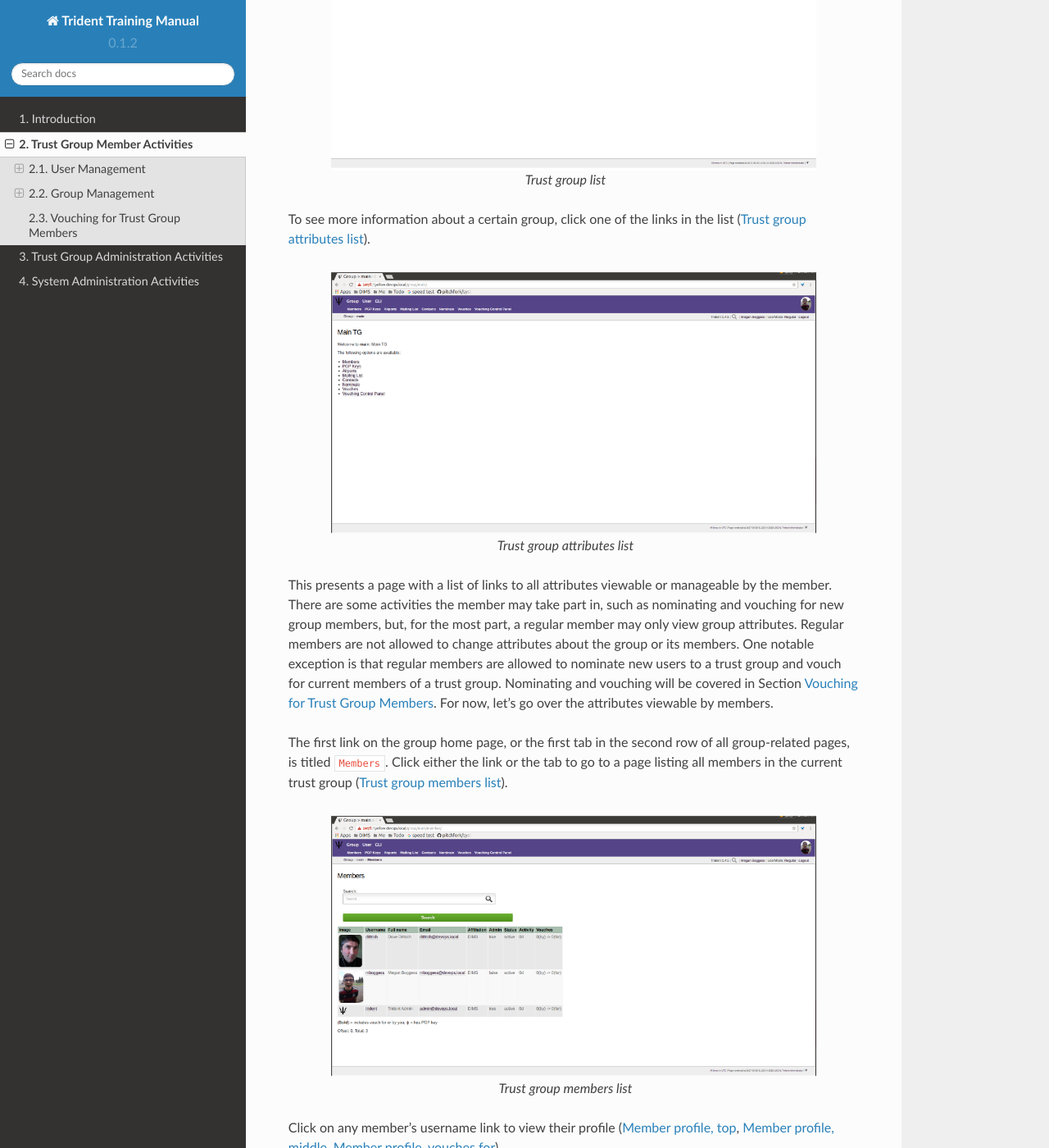
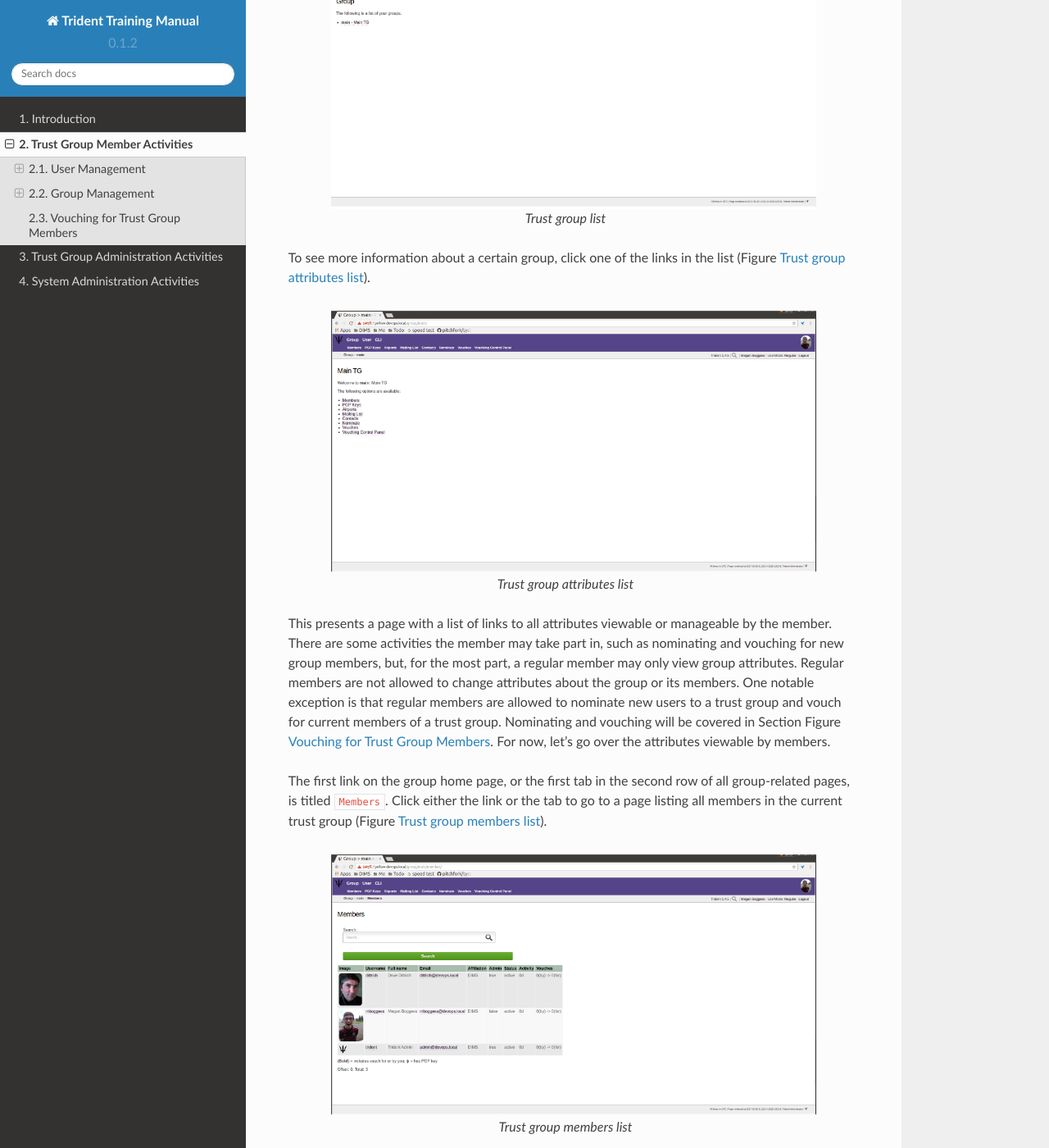
Before and after one commit to uw-dims/trident-training-manual, a Sphinx documentation site: the page built from docs/source/memberlifecycle.rst, in a window 1280 px wide and 1400 px high, scrolled down 12957 px. Shown: the whole window at 82% size. Built offline with Sphinx 7.4.7 and the Read the Docs theme 2.0.0, drawn with Linux system fonts in a browser that asks for light colours; pages that are not in the unit, such as notebooks, are missing from menus; some of the changed text lies outside the part shown.

Commit message:
Clarify that references are figures.

```diff
--- a/docs/source/memberlifecycle.rst
+++ b/docs/source/memberlifecycle.rst
@@ -91,7 +91,7 @@ at the top of any user-related page or in the list of links
 found on a user's home page. This section covers these
 actions.
 
-The ``Details`` page (:ref:`userDetails`) is a place to add
+The ``Details`` page (Figure :ref:`userDetails`) is a place to add
 any other details that don't conform to the profile.
 Currently, the only detail type is a callsign.
 
@@ -105,11 +105,11 @@ Currently, the only detail type is a callsign.
 
 ..
 
-The ``Languages`` page (:ref:`userLanguageChoose`) is the
+The ``Languages`` page (Figure :ref:`userLanguageChoose`) is the
 place to add languages a member knows and her skill level
-(:ref:`userLanguageSkill`) at that language. Click the
+(Figure :ref:`userLanguageSkill`) at that language. Click the
 ``Add Language`` button to add a new language
-(:ref:`userLanguageUpdated`).
+(Figure :ref:`userLanguageUpdated`).
 
 .. _userLanguageChoose:
 
@@ -141,7 +141,7 @@ place to add languages a member knows and her skill level
 
 ..
 
-The ``Username`` page (:ref:`userUsername`) allows a member
+The ``Username`` page (Figure :ref:`userUsername`) allows a member
 to change her username.  This can affect external systems,
 so this change should be used with care and caution. Enter
 the new username in the field and use the toggle to confirm
@@ -160,12 +160,12 @@ the change before clicking the ``Change username`` button.
 Password Change
 ---------------
 
-The ``Password`` page (:ref:`userPasswordChange`) allows a
+The ``Password`` page (Figure :ref:`userPasswordChange`) allows a
 member to change her password, provided she knows her current
 password (which she should, since she is logged in already).
 When the member clicks the ``Change Password`` button, she
 is immediately logged out and must login again, with the new
-password (:ref:`userPasswordLogin`).
+password (Figure :ref:`userPasswordLogin`).
 
 .. _userPasswordChange:
 
@@ -190,7 +190,7 @@ password (:ref:`userPasswordLogin`).
 Two Factor Authentication
 -------------------------
 
-The ``2FA Tokens`` page (:ref:`user2FA`) allows a member to
+The ``2FA Tokens`` page (Figure :ref:`user2FA`) allows a member to
 add two-factor authentication tokens. Types of two-factor
 authentications include a variety of one-time passwords:
 time-based, HMAC-based, and single-use. The user must give
@@ -212,7 +212,7 @@ will show in the list of two-factor authentication tokens.
 Email Management
 ----------------
 
-The ``Email`` page (:ref:`userMainEmail`) covers a variety
+The ``Email`` page (Figure :ref:`userMainEmail`) covers a variety
 of things. It lists email addresses tied to a user's
 account, showing if each email address has a PGP key tied to
 it, whether it is verified, whether it is the recovery email
@@ -233,7 +233,7 @@ group.
 
 ..
 
-A user can edit (:ref:`userEmailEdit`) attributes about
+A user can edit (Figure :ref:`userEmailEdit`) attributes about
 email addresses associated with his account by clicking the
 ``Edit`` button in the row of the email address for which
 the edits should be made.
@@ -253,7 +253,7 @@ selected email address the recovery email address for the
 user's account.
 
 Once this is completed, the button disappears and a check
-box appears in the ``Recover`` row (:ref:`userEmailRecover`).
+box appears in the ``Recover`` row (Figure :ref:`userEmailRecover`).
 
 .. _userEmailRecover:
 
@@ -269,7 +269,7 @@ As can be seen, this is also the page where PGP keys are
 to be added, and we will cover this in the next section.
 
 Going back to the ``Email`` page shows another check box
-in the list of email address (:ref:`userConfirmRecover`).
+in the list of email address (Figure :ref:`userConfirmRecover`).
 
 .. _userConfirmRecover:
 
@@ -281,7 +281,7 @@ in the list of email address (:ref:`userConfirmRecover`).
 
 ..
 
-To add an email address (:ref:`userAddNewEmail`), type it
+To add an email address (Figure :ref:`userAddNewEmail`), type it
 in the requested field:
 
 .. _userAddNewEmail:
@@ -297,7 +297,7 @@ in the requested field:
 After clicking the ``Add Email Address`` button, the page
 will refresh with the new address in the list at the top
 of the page. Click the ``Edit`` button to make additional
-changes (:ref:`userEmailAttributes`).
+changes (Figure :ref:`userEmailAttributes`).
 
 .. _userEmailAttributes:
 
@@ -313,7 +313,7 @@ A member must verify any new email addresses he manually adds.
 Click the ``Verify`` button. This will send an email to the
 provided address. The email will contain a verification code.
 Copy and paste the code in the ``Verification Code`` field,
-and click the ``Confirm`` button (:ref:`userVerifyEmail`).
+and click the ``Confirm`` button (Figure :ref:`userVerifyEmail`).
 
 .. _userVerifyEmail:
 
@@ -327,7 +327,7 @@ and click the ``Confirm`` button (:ref:`userVerifyEmail`).
 
 Until the email address is verified, the list of email addresses
 will retain an ``In Process`` status in the ``Verify`` column
-(:ref:`userEmailStatus`).
+(Figure :ref:`userEmailStatus`).
 
 .. _userEmailStatus:
 
@@ -353,7 +353,7 @@ of the user ``mboggess``, she has two email addresses. Only
 one address can be associated with a trust group at a time.
 Since she has two email addresses, she must chose one to
 be associated with the ``main`` trust group of which she is
-a member (:ref:`userMultipleEmails`).
+a member (Figure :ref:`userMultipleEmails`).
 
 .. _userMultipleEmails:
 
@@ -370,7 +370,7 @@ to be the email address associated with the ``main`` trust
 group, the list at the top of the page changes. It now
 shows the @uw email address is associated with the ``main``
 trust group, as indicated by the ``Groups`` column in the
-list (:ref:`userEmailGroupAssoc`).
+list (Figure :ref:`userEmailGroupAssoc`).
 
 .. _userEmailGroupAssoc:
 
@@ -393,7 +393,7 @@ To download all PGP keys tied to any emails associated with
 a user's account, just click the ``Download All PGP Keys``
 tab in the second row at the top of any ``User`` page, or
 click the ``Download All PGP Keys`` link in the list of
-links on the user's home page (:ref:`userDownloadPGPKeys`).
+links on the user's home page (Figure :ref:`userDownloadPGPKeys`).
 
 .. _userDownloadPGPKeys:
 
@@ -409,7 +409,7 @@ To add PGP keys, return to the ``Email`` page. Click the ``Edit``
 button in the row of the email address with which a new PGP
 key should be associated. In the ``PGP Key`` row, choose the
 PGP key file. Then click the ``Upload Key`` button
-(:ref:`userUploadPGPKey`).
+(Figure :ref:`userUploadPGPKey`).
 
 .. _userUploadPGPKey:
 
@@ -424,7 +424,7 @@ PGP key file. Then click the ``Upload Key`` button
 Audit Log
 ---------
 
-The ``Audit Log`` page (:ref:`userAuditLog`) has no editable
+The ``Audit Log`` page (Figure :ref:`userAuditLog`) has no editable
 attributes. It shows all activities accomplished by the user.
 
 .. _userAuditLog:
@@ -463,7 +463,7 @@ tabs.
 
 First of all, to view a list of groups of which a user is a
 member, click the ``Group`` tab in the top row of any page
-(:ref:`userTGList`).
+(Figure :ref:`userTGList`).
 
 .. _userTGList:
 
@@ -476,7 +476,7 @@ member, click the ``Group`` tab in the top row of any page
 ..
 
 To see more information about a certain group, click one of
-the links in the list (:ref:`userTGAttrList`).
+the links in the list (Figure :ref:`userTGAttrList`).
 
 .. _userTGAttrList:
 
@@ -497,14 +497,14 @@ not allowed to change attributes about the group or its
 members. One notable exception is that regular members are
 allowed to nominate new users to a trust group and vouch for
 current members of a trust group. Nominating and vouching
-will be covered in Section :ref:`vouching`. For now, let's
+will be covered in Section Figure :ref:`vouching`. For now, let's
 go over the attributes viewable by members.
 
 The first link on the group home page, or the first tab in
 the second row of all group-related pages, is titled
 ``Members``. Click either the link or the tab to go to a
 page listing all members in the current trust group
-(:ref:`userTGMembersList`).
+(Figure :ref:`userTGMembersList`).
 
 .. _userTGMembersList:
 
@@ -560,7 +560,7 @@ user ``dittrich``, but he has not yet vouched for anyone.
 
 In this next example, the user ``trident`` has vouched
 for another member, but has not yet been vouched for by
-any other member (:ref:`userTGMemberProfileVouchesMade`).
+any other member (Figure :ref:`userTGMemberProfileVouchesMade`).
 
 .. _userTGMemberProfileVouchesMade:
 
@@ -572,7 +572,7 @@ any other member (:ref:`userTGMemberProfileVouchesMade`).
 
 ..
 
-The ``Airports`` page (:ref:`userTGAirportsList`) shows a
+The ``Airports`` page (Figure :ref:`userTGAirportsList`) shows a
 list of airports members of the current trust group indicate
 as the airport nearest to them.
 
@@ -611,7 +611,7 @@ airport is the airport nearest to them
 
 ..
 
-The ``Contacts`` page (:ref:`userTGContactList`) shows a list
+The ``Contacts`` page (Figure :ref:`userTGContactList`) shows a list
 of members of the current trust group with their contact
 information, including affiliation, email, telephone, and SMS.
 
@@ -631,7 +631,7 @@ was vouched for and by whom and on what date the vouch was
 made.
 
 If no vouches have been made yet, the page will be mostly
-blank (:ref:`userTGNoVouches`):
+blank (Figure :ref:`userTGNoVouches`):
 
 .. _userTGNoVouches:
 
@@ -644,7 +644,7 @@ blank (:ref:`userTGNoVouches`):
 ..
 
 Once at least one vouch has been made, a list will appear
-(:ref:`userTGVouches`):
+(Figure :ref:`userTGVouches`):
 
 .. _userTGVouches:
 
@@ -671,7 +671,7 @@ links can be found listed on the group's main page.
 
 The ``PGP Keys`` tab or link doesn't actually open a new
 page, it just downloads all PGP keys for the current trust
-group (:ref:`userTGDownloadPGPKeys`).
+group (Figure :ref:`userTGDownloadPGPKeys`).
 
 .. _userTGDownloadPGPKeys:
 
@@ -685,7 +685,7 @@ group (:ref:`userTGDownloadPGPKeys`).
 
 The ``Mailing List`` tab or links opens a new page listing
 the current trust group's mailing lists and information
-about them (:ref:`userMLList`).
+about them (Figure :ref:`userMLList`).
 
 .. _userMLList:
 
@@ -701,7 +701,7 @@ Click the link found in any row of the ``Shortname`` column
 to access a page listing members on that mailing list.
 Click the link in any row of the ``PGP`` column to download
 the PGP keys for that mailing list
-(:ref:`userMLDownloadPGPKeys`).
+(Figure :ref:`userMLDownloadPGPKeys`).
 
 .. _userMLDownloadPGPKeys:
 
@@ -717,7 +717,7 @@ When new mailing lists are added, trust group members may
 have to manually add, or subscribe, themselves to the list.
 Click the ``Subscribe`` button found in the ``Action`` column
 of the mailing list in order to subscribe
-(:ref:`userMLSubscribe`).
+(Figure :ref:`userMLSubscribe`).
 
 .. _userMLSubscribe:
 
@@ -732,7 +732,7 @@ of the mailing list in order to subscribe
 Likewise, to unsubscribe to a mailing list and not receive
 email from that list any more, click the ``Unsubscribe``
 button in the ``Action`` column of the mailing list from
-which to unsubscribe (:ref:`userMLUnsubscribe`).
+which to unsubscribe (Figure :ref:`userMLUnsubscribe`).
 
 .. _userMLUnsubscribe:
 
@@ -750,7 +750,7 @@ returning to a group, chose the group from the list of
 available trust groups.
 
 The ``Wiki`` tab or link opens a new page showing the wiki's
-home page (:ref:`userWikiHomePage`). The second row at the
+home page (Figure :ref:`userWikiHomePage`). The second row at the
 top of the page changes to be wiki-related tabs, rather than
 group-related tabs.
 
@@ -765,12 +765,12 @@ group-related tabs.
 ..
 
 If no content has been added to the wiki before, as the
-image :ref:`userWikiHomePage` shows, click the ``edit me``
+image Figure :ref:`userWikiHomePage` shows, click the ``edit me``
 link. This will open an editor (which is also the ``Edit``
 tab).
 
 Any page available to edit will have an editor view similar
-to what is shown in the image :ref:`userWikiEditor`. Once
+to what is shown in the image Figure :ref:`userWikiEditor`. Once
 all edits have been completed, add a summary in the ``Edit
 Summary`` field, then click the ``Save Revision`` button.
 
@@ -785,7 +785,7 @@ Summary`` field, then click the ``Save Revision`` button.
 ..
 
 Once the edit has been saved, a new page will be available
-to view, with the edits made (:ref:`userWikiEditMade`).
+to view, with the edits made (Figure :ref:`userWikiEditMade`).
 
 .. _userWikiEditMade:
 
@@ -797,7 +797,7 @@ to view, with the edits made (:ref:`userWikiEditMade`).
 
 ..
 
-Use the ``Source`` tab (:ref:`userWikiSource`) to see the
+Use the ``Source`` tab (Figure :ref:`userWikiSource`) to see the
 markdown source and its HTML preview for the wiki home page.
 This page will also contains a link to the raw markdown file.
 
@@ -812,7 +812,7 @@ This page will also contains a link to the raw markdown file.
 ..
 
 To see a history of edits made to the wiki, use the
-``History`` tab (:ref:`userWikiEditHistory`).
+``History`` tab (Figure :ref:`userWikiEditHistory`).
 
 .. _userWikiEditHistory:
 
@@ -848,12 +848,12 @@ and/or copied (:ref:`userWikiOptionsTop`,
 
 ..
 
-The ``Child Pages`` tab (:ref:`userWikiChildPages`) lists
+The ``Child Pages`` tab (Figure :ref:`userWikiChildPages`) lists
 any child pages of the wiki. Click on the ``Path`` links to
 list any child pages of that root page. Click the ``View``
 link in the ``Action`` column to view any of the child pages.
 If no child pages have been added, as is the case in image
-:ref:`userWikiChildPages`, just the root paths will be shown.
+Figure :ref:`userWikiChildPages`, just the root paths will be shown.
 
 .. _userWikiChildPages:
 
@@ -866,7 +866,7 @@ If no child pages have been added, as is the case in image
 ..
 
 To add more child pages, go to the ``New Page`` tab
-(:ref:`userWikiNewPage`). Name the page, then click the
+(Figure :ref:`userWikiNewPage`). Name the page, then click the
 ``Create New Page`` button.
 
 .. _userWikiNewPage:
@@ -880,7 +880,7 @@ To add more child pages, go to the ``New Page`` tab
 ..
 
 This will open an editor page where the new wiki page can be
-written (:ref:`userWikiEditNewPage`).
+written (Figure :ref:`userWikiEditNewPage`).
 
 .. _userWikiEditNewPage:
 
@@ -895,7 +895,7 @@ written (:ref:`userWikiEditNewPage`).
 Once edits are complete, give a summary of the edits in the
 ``Edit Summary`` field, and click the ``Save Revision``
 button. This will open a new page, showing the new page
-(:ref:`userWikiPageCreated`).
+(Figure :ref:`userWikiPageCreated`).
 
 .. _userWikiPageCreated:
 
@@ -908,7 +908,7 @@ button. This will open a new page, showing the new page
 ..
 
 This automatically updates the list of child pages found on
-the ``Child Pages`` page (:ref:`userWikiChildPagesUpdated`).
+the ``Child Pages`` page (Figure :ref:`userWikiChildPagesUpdated`).
 
 .. _userWikiChildPagesUpdated:
 
@@ -921,7 +921,7 @@ the ``Child Pages`` page (:ref:`userWikiChildPagesUpdated`).
 ..
 
 Searches through all the wiki pages available to
-the current trust group is possible (:ref:`userWikiSearch`).
+the current trust group is possible (Figure :ref:`userWikiSearch`).
 
 .. _userWikiSearch:
 
@@ -938,7 +938,7 @@ group perspective, click the ``User`` or ``Group`` tabs in
 the top row of the page. If returning to a group, chose the
 group from the list of available trust groups.
 
-The ``Files`` link or tab (:ref:`userFilesHomePage`)
+The ``Files`` link or tab (Figure :ref:`userFilesHomePage`)
 organizes files for the current trust group. Members can add
 both directories and files, view a list of available
 artifacts, and view the available artifacts. If no files or
@@ -958,7 +958,7 @@ list of available directories, as well as the ``Add`` buttons.
 ..
 
 To add a directory, use the ``Add Directory`` tab
-(:ref:`userFilesAddDir`) in the second row at the top of the
+(Figure :ref:`userFilesAddDir`) in the second row at the top of the
 page, or the ``Add a new directory`` button from the
 ``Files`` home page.
 
@@ -977,7 +977,7 @@ optional. Then click the ``Create new directory`` button.
 ..
 
 The home page list of directories will be updated
-accordingly (:ref:`userFilesAvailDirs`).
+accordingly (Figure :ref:`userFilesAvailDirs`).
 
 .. _userFilesAvailDirs:
 
@@ -993,7 +993,7 @@ To add a file, click either the ``Add File`` tab or the
 ``Add a new file`` button from the ``Files`` home page. This
 takes opens a new page. Name the file, give a description,
 and choose the file from the local filesystem. Then, click
-the ``Create new file`` button (:ref:`userFilesNewFile`).
+the ``Create new file`` button (Figure :ref:`userFilesNewFile`).
 
 .. _userFilesNewFile:
 
@@ -1008,7 +1008,7 @@ the ``Create new file`` button (:ref:`userFilesNewFile`).
 Once submitted, a new page will show that the file has been
 uploaded and to which path. It also gives some statistics
 about the current directory and files
-(:ref:`userFilesConfirmNew`).
+(Figure :ref:`userFilesConfirmNew`).
 
 .. _userFilesConfirmNew:
 
@@ -1022,7 +1022,7 @@ about the current directory and files
 
 The ``Files`` home page is also updated, but it is a little
 subtle when only a file has been added
-(:ref:`userFilesConfirmAdd`).
+(Figure :ref:`userFilesConfirmAdd`).
 
 .. _userFilesConfirmAdd:
 
@@ -1087,7 +1087,7 @@ then choose the user. This opens his profile page. Scroll
 all the way to the bottom of the profile, and there is a form
 section where a comment can be written regarding the vouch
 to be made and attestations about relationship with the
-member (:ref:`userMemberBlankVouch`).
+member (Figure :ref:`userMemberBlankVouch`).
 
 .. _userMemberBlankVouch:
 
@@ -1100,7 +1100,7 @@ member (:ref:`userMemberBlankVouch`).
 ..
 
 Fill in the form, then click the ``Vouch`` button
-(:ref:`userMemberFilledVouch`).
+(Figure :ref:`userMemberFilledVouch`).
 
 .. _userMemberFilledVouch:
 
@@ -1116,7 +1116,7 @@ Once the vouch is made for a member, this vouch will be on
 that member's profile forever. The vouch can be updated, or
 deleted it, if necessary. Additionally, vouches made by the
 member are listed right above the vouches made for the
-member (:ref:`userMemberVouchMade`).
+member (Figure :ref:`userMemberVouchMade`).
 
 .. _userMemberVouchMade:
 
@@ -1136,7 +1136,7 @@ exist in the system. Then, search for the user by the email
 address associated with their account.
 
 Fill in the email in the ``Search email`` field, and click
-the ``Search`` button (:ref:`userNominateSearch`).
+the ``Search`` button (Figure :ref:`userNominateSearch`).
 
 .. _userNominateSearch:
 
@@ -1150,7 +1150,7 @@ the ``Search`` button (:ref:`userNominateSearch`).
 
 If there is a user tied to the given email address, the user
 will show up in a list on the next page. Click the ``Select``
-button to continue (:ref:`userNominateSearchResults`).
+button to continue (Figure :ref:`userNominateSearchResults`).
 
 .. _userNominateSearchResults:
 
@@ -1172,7 +1172,7 @@ A vouch form opens in the page that follows the selection of
 a user to nominate. Write a comment about the reason for
 vouching for the user, then toggle the three attestations to
 confirm relationship with the user. Then, click the ``Nominate``
-button (:ref:`userNominateVouch`).
+button (Figure :ref:`userNominateVouch`).
 
 .. _userNominateVouch:
 
@@ -1185,7 +1185,7 @@ button (:ref:`userNominateVouch`).
 ..
 
 If the submission goes correctly, it is indicated at the
-bottom of the page (:ref:`userNominateSuccess`).
+bottom of the page (Figure :ref:`userNominateSuccess`).
 
 .. _userNominateSuccess:
 
@@ -1201,7 +1201,7 @@ Return to the ``Members`` page for the current trust group.
 The list of members is updated.  The user ``bob`` had
 previously not been on the list of members, but now that
 member is there. The user's ``Vouches`` column is also
-automatically updated (:ref:`userTGMemberUpdate`).
+automatically updated (Figure :ref:`userTGMemberUpdate`).
 
 .. _userTGMemberUpdate:
 
@@ -1216,7 +1216,7 @@ automatically updated (:ref:`userTGMemberUpdate`).
 The final way to vouch for members is to use the ``Vouching
 Control Panel`` found in a tab or link of the same name
 within the group perspective. This panel allows vouches to
-be submitted in batches (:ref:`userVouchingCtrlPanel`).
+be submitted in batches (Figure :ref:`userVouchingCtrlPanel`).
 
 .. _userVouchingCtrlPanel:
 
```
Also changed, not shown: other parts of docs/source/memberlifecycle.rst (+4 -4 lines).
